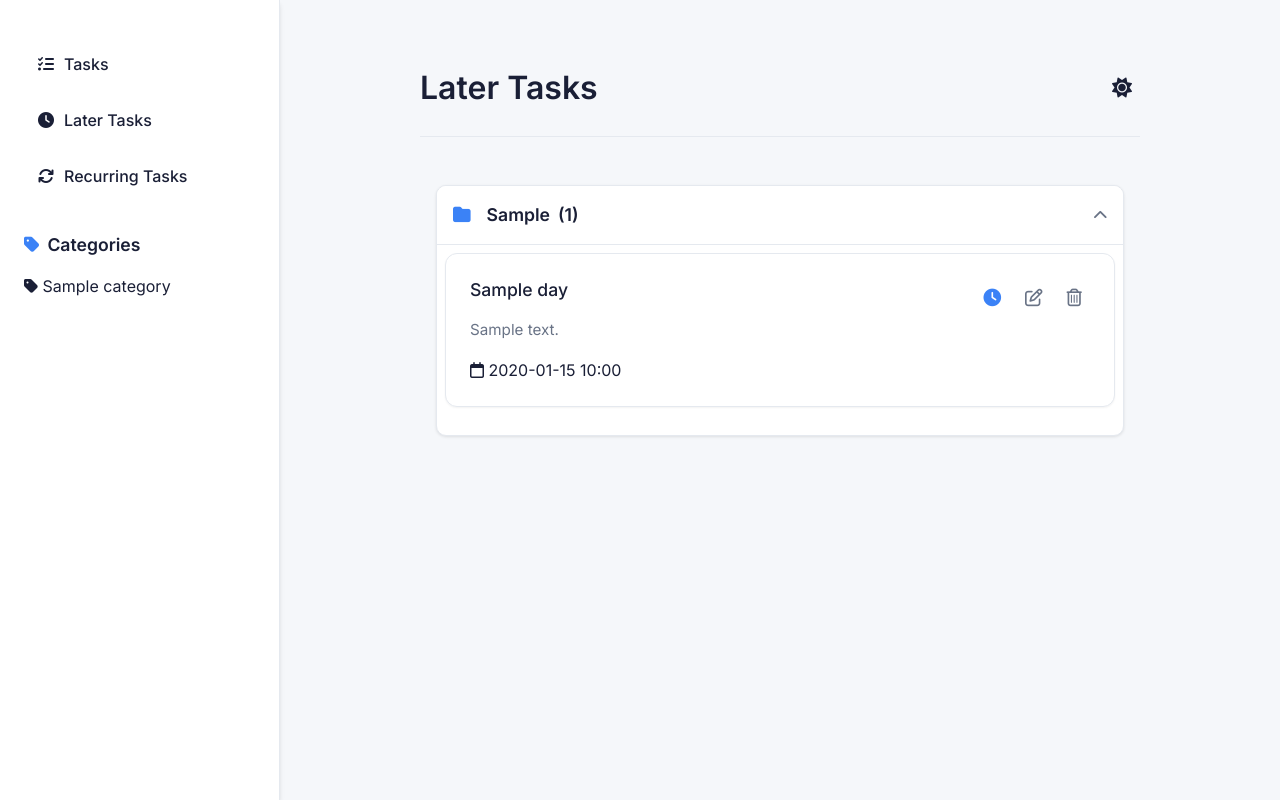
After one commit to brsdurkut/todo-app-cursor, a Flask app: template templates/later.html in a window 1280 px wide. The commit adds this page. Run offline with Flask 3, Linux system fonts and the light colour scheme; the template is opened without the code that fills it: most values are stand-ins (such as "Sample title", 1, 10 or a date in 2020).

Commit message:
Add Later Tasks feature

```diff
--- a/app.py
+++ b/app.py
@@ -53,10 +53,20 @@ def get_todos():
                     }
                 ],
                 "filter": {
-                    "property": "Title",
-                    "title": {
-                        "is_not_empty": True
-                    }
+                    "and": [
+                        {
+                            "property": "Title",
+                            "title": {
+                                "is_not_empty": True
+                            }
+                        },
+                        {
+                            "property": "IsLater",
+                            "checkbox": {
+                                "equals": False
+                            }
+                        }
+                    ]
                 },
                 "page_size": 100
             }
@@ -73,6 +83,58 @@ def get_todos():
         return all_results
     except Exception as e:
         print(f"Error fetching todos: {e}")
+        return []
+
+def get_later_todos():
+    try:
+        all_results = []
+        has_more = True
+        next_cursor = None
+
+        while has_more:
+            query_params = {
+                "database_id": DATABASE_ID,
+                "sorts": [
+                    {
+                        "property": "Status",
+                        "direction": "ascending"
+                    },
+                    {
+                        "property": "Order",
+                        "direction": "ascending"
+                    }
+                ],
+                "filter": {
+                    "and": [
+                        {
+                            "property": "Title",
+                            "title": {
+                                "is_not_empty": True
+                            }
+                        },
+                        {
+                            "property": "IsLater",
+                            "checkbox": {
+                                "equals": True
+                            }
+                        }
+                    ]
+                },
+                "page_size": 100
+            }
+
+            if next_cursor:
+                query_params["start_cursor"] = next_cursor
+
+            response = notion.databases.query(**query_params)
+            results = response.get('results', [])
+            all_results.extend(results)
+            has_more = response.get('has_more', False)
+            next_cursor = response.get('next_cursor')
+
+        return all_results
+    except Exception as e:
+        print(f"Error fetching later todos: {e}")
         return []
 
 def get_categories():
@@ -1155,6 +1217,123 @@ def delete_recurring(id):
         print(f"Error deleting recurring task: {e}")
         return jsonify({"success": False, "error": str(e)}), 500
 
+@app.route('/later')
+def later_tasks():
+    todos = get_later_todos()
+    categories = get_categories()
+    now = get_utc_now()
+
+    # Get user's local timezone
+    local_tz = pytz.timezone('Europe/Istanbul')
+    today = now.astimezone(local_tz).date()
+
+    # Dictionary to store todos grouped by category
+    grouped_todos = {}
+
+    for todo in todos:
+        try:
+            title = todo['properties'].get('Title', {}).get('title', [])
+            title_content = title[0]['text']['content'] if title else 'Untitled'
+
+            description = todo['properties'].get('Description', {}).get('rich_text', [])
+            description_content = description[0]['text']['content'] if description else ''
+
+            # Get deadline
+            deadline = todo['properties'].get('Deadline', {}).get('date', {})
+            deadline_date = None
+            if deadline and deadline.get('start'):
+                deadline_date = datetime.fromisoformat(deadline['start'].replace('Z', '+00:00')).astimezone(local_tz)
+
+            # Get category
+            category = todo['properties'].get('Category', {}).get('select', {})
+            category_name = category.get('name', '') if category else 'Uncategorized'
+
+            # Get completion status
+            is_completed = todo['properties'].get('Status', {}).get('checkbox', False)
+
+            # Format the todo
+            formatted_todo = {
+                'id': todo['id'],
+                'title': title_content,
+                'description': description_content,
+                'category': category_name,
+                'completed': is_completed,
+                'deadline': deadline_date,
+                'order': todo['properties'].get('Order', {}).get('rich_text', [{}])[0].get('text', {}).get('content', '0')
+            }
+
+            # Initialize the category if it doesn't exist
+            if category_name not in grouped_todos:
+                grouped_todos[category_name] = []
+
+            # Add the todo to its category
+            grouped_todos[category_name].append(formatted_todo)
+
+        except Exception as e:
+            print(f"Error formatting todo: {e}")
+            continue
+
+    # Sort categories with Uncategorized always first
+    sorted_categories = dict(sorted(
+        grouped_todos.items(),
+        key=lambda x: ('1' if x[0] == '' or x[0] == 'Uncategorized' else '2' + x[0].lower())
+    ))
+
+    return render_template('later.html', grouped_todos=sorted_categories, categories=categories, now=now)
+
+@app.route('/toggle-later/<string:id>')
+def toggle_later_route(id):
+    toggle_later(id)
+    referrer = request.referrer
+    if referrer and 'later' in referrer:
+        return redirect(url_for('later_tasks'))
+    return redirect(url_for('index'))
+
+def toggle_later(page_id):
+    try:
+        # Get current later status
+        page = notion.pages.retrieve(page_id=page_id)
+        current_status = page['properties'].get('IsLater', {}).get('checkbox', False)
+
+        # Toggle status
+        new_status = not current_status
+
+        # Update the page
+        notion.pages.update(
+            page_id=page_id,
+            properties={
+                "IsLater": {
+                    "checkbox": new_status
+                }
+            }
+        )
+
+        # If removing from later, update the order for current day
+        if not new_status:
+            todos = get_todos()
+            last_incomplete_order = None
+            for todo in todos:
+                if not todo['properties'].get('Status', {}).get('checkbox', False):
+                    order_text = todo['properties'].get('Order', {}).get('rich_text', [{}])[0].get('text', {}).get('content', '')
+                    if order_text:
+                        last_incomplete_order = order_text
+
+            new_order = get_lexorank_between(last_incomplete_order, None, False)
+
+            notion.pages.update(
+                page_id=page_id,
+                properties={
+                    "Order": {
+                        "rich_text": [{"text": {"content": new_order}}]
+                    }
+                }
+            )
+
+        return True
+    except Exception as e:
+        logger.error(f"Error toggling later status: {e}")
+        return False
+
 if __name__ == '__main__':
     if not NOTION_TOKEN or not DATABASE_ID:
         print("Error: Please set NOTION_TOKEN and NOTION_DATABASE_ID in .env file")
--- a/templates/index.html
+++ b/templates/index.html
@@ -1281,6 +1281,16 @@
         .modal .new-category-actions .btn i {
             font-size: 0.875rem;
         }
+
+        /* Add Later button styles */
+        .later-btn {
+            color: var(--system-blue);
+        }
+
+        .later-btn:hover {
+            color: var(--system-blue);
+            opacity: 0.8;
+        }
     </style>
 </head>
 <body>
@@ -1290,6 +1300,10 @@
                 <a href="{{ url_for('index') }}" class="nav-link {% if request.endpoint == 'index' %}active{% endif %}">
                     <i class="fas fa-tasks"></i>
                     Tasks
+                </a>
+                <a href="{{ url_for('later_tasks') }}" class="nav-link {% if request.endpoint == 'later_tasks' %}active{% endif %}">
+                    <i class="fas fa-clock"></i>
+                    Later Tasks
                 </a>
                 <a href="{{ url_for('recurring_tasks_page') }}" class="nav-link {% if request.endpoint == 'recurring_tasks_page' %}active{% endif %}">
                     <i class="fas fa-sync"></i>
@@ -1398,6 +1412,11 @@
                                                     </div>
                                                 </div>
                                                 <div class="todo-actions">
+                                                    {% if not todo.completed %}
+                                                    <a href="{{ url_for('toggle_later_route', id=todo.id) }}" class="action-btn later-btn" title="Mark for Later">
+                                                        <i class="fas fa-clock"></i>
+                                                    </a>
+                                                    {% endif %}
                                                     <a href="{{ url_for('complete', id=todo.id) }}" class="action-btn complete-btn">
                                                         <i class="far {% if todo.completed %}fa-check-square{% else %}fa-square{% endif %}"></i>
                                                     </a>
@@ -1433,6 +1452,11 @@
                                             </div>
                                         </div>
                                         <div class="todo-actions">
+                                            {% if not todo.completed %}
+                                            <a href="{{ url_for('toggle_later_route', id=todo.id) }}" class="action-btn later-btn" title="Mark for Later">
+                                                <i class="fas fa-clock"></i>
+                                            </a>
+                                            {% endif %}
                                             <a href="{{ url_for('complete', id=todo.id) }}" class="action-btn complete-btn">
                                                 <i class="far {% if todo.completed %}fa-check-square{% else %}fa-square{% endif %}"></i>
                                             </a>
--- /dev/null
+++ b/templates/later.html
@@ -0,0 +1,91 @@
+{% extends "index.html" %}
+
+{% block content %}
+<div class="header">
+    <h1>Later Tasks</h1>
+    <button class="theme-toggle" onclick="toggleTheme()">
+        <i class="fas fa-moon"></i>
+    </button>
+</div>
+
+<div class="later-tasks-container">
+    {% if grouped_todos %}
+        {% for category, todos in grouped_todos.items() %}
+        <div class="category-section" data-category="{{ category }}">
+            <div class="category-header" onclick="toggleCategory(this)">
+                <h3>
+                    <i class="fas fa-folder"></i>
+                    {{ category }}
+                    <span class="todo-count">({{ todos|length }})</span>
+                </h3>
+                <i class="fas fa-chevron-down category-toggle-icon"></i>
+            </div>
+            <div class="category-content">
+                <div class="todo-list">
+                    {% for todo in todos %}
+                        <div class="todo-item {% if todo.completed %}completed{% endif %}" data-id="{{ todo.id }}" draggable="true">
+                            <div class="todo-content">
+                                <div class="todo-title">{{ todo.title }}</div>
+                                {% if todo.description %}
+                                    <div class="todo-description">{{ todo.description }}</div>
+                                {% endif %}
+                                <div class="todo-meta">
+                                    {% if todo.deadline %}
+                                        <span class="todo-date">
+                                            <i class="far fa-calendar"></i>
+                                            {{ todo.deadline.strftime('%Y-%m-%d %H:%M') }}
+                                        </span>
+                                    {% endif %}
+                                </div>
+                            </div>
+                            <div class="todo-actions">
+                                <a href="{{ url_for('toggle_later_route', id=todo.id) }}" class="action-btn later-btn" title="Remove from Later">
+                                    <i class="fas fa-clock"></i>
+                                </a>
+                                <button class="action-btn edit-btn" onclick="editTodo('{{ todo.id }}', '{{ todo.title|replace('\'', '\\\'') }}', '{{ todo.description|replace('\'', '\\\'') }}', '{{ todo.deadline.isoformat() if todo.deadline else '' }}', '{{ todo.category }}')">
+                                    <i class="far fa-edit"></i>
+                                </button>
+                                <a href="{{ url_for('delete', id=todo.id) }}" class="action-btn delete-btn" onclick="return confirm('Are you sure you want to delete this task?')">
+                                    <i class="far fa-trash-alt"></i>
+                                </a>
+                            </div>
+                        </div>
+                    {% endfor %}
+                </div>
+            </div>
+        </div>
+        {% endfor %}
+    {% else %}
+        <div class="empty-state">
+            No tasks marked for later
+        </div>
+    {% endif %}
+</div>
+
+<style>
+    .later-tasks-container {
+        margin-top: 2.5rem;
+        padding: 0 1rem;
+    }
+
+    .empty-state {
+        text-align: center;
+        padding: 4rem 2rem;
+        color: var(--text-secondary);
+        background: var(--card-background);
+        border-radius: 12px;
+        border: 2px dashed var(--border-color);
+        margin: 0 1rem;
+        font-size: 1.1rem;
+    }
+
+    .later-btn {
+        color: var(--system-blue);
+    }
+
+    .later-btn:hover {
+        color: var(--system-blue);
+        opacity: 0.8;
+    }
+</style>
+{% endblock %}
```
Also changed, not shown: README.md.
